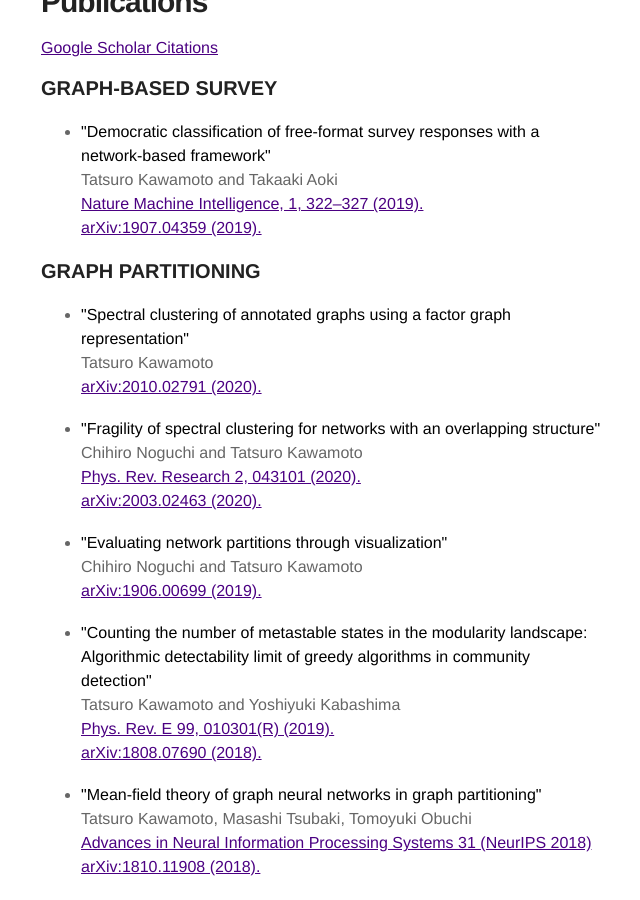
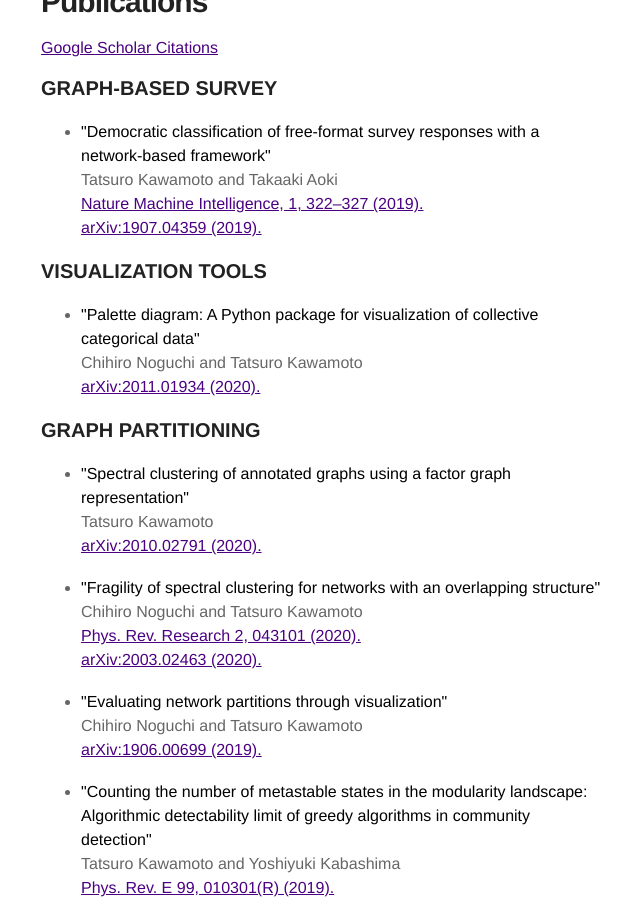
Before and after one commit to tatsuro-kawamoto-jp/tatsuro-kawamoto-jp.github.io, a Jekyll site: the page built from index.html, in a window 1280 px wide and 900 px high, scrolled down 643 px. Shown: the whole window, without its empty margins (319-959 px from the left). Built offline with Jekyll 4.4.1, drawn with Linux system fonts in a browser that asks for light colours.

Commit message:
Update index.html

```diff
--- a/index.html
+++ b/index.html
@@ -13,6 +13,15 @@ title: Home
     Tatsuro Kawamoto and Takaaki Aoki<br />
     <a href="https://www.nature.com/articles/s42256-019-0071-y" target="_blank">Nature Machine Intelligence, 1, 322–327 (2019).</a><br />
     <a href="https://arxiv.org/abs/1907.04359" target="_blank">arXiv:1907.04359 (2019).</a>
+  </li>
+</ul>
+
+<h3>VISUALIZATION TOOLS</h3>
+<ul>
+  <li>
+    <strong>"Palette diagram: A Python package for visualization of collective categorical data"</strong><br />
+    Chihiro Noguchi and Tatsuro Kawamoto<br />
+    <a href="https://arxiv.org/abs/2011.01934" target="_blank">arXiv:2011.01934 (2020).</a>
   </li>
 </ul>
 
```
